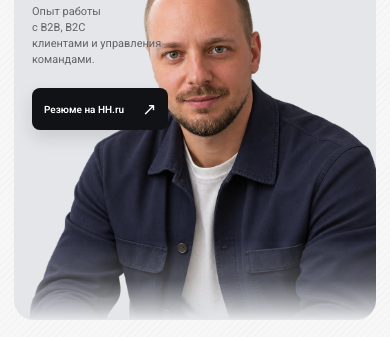
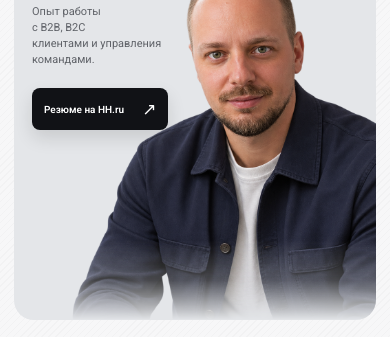
Before and after one commit to grachevandy-star/grachev-job, a plain HTML site: page jti1/index.html in a window 390 px wide. Shown: the part 202-539 px from the top of the page. Drawn offline with Linux system fonts and the light colour scheme.

Commit message:
Add files via upload

```diff
--- a/jti1/styles.css
+++ b/jti1/styles.css
@@ -1116,7 +1116,7 @@ body.modal-open {
   .portrait {
     position: absolute;
     z-index: 2;
-    right: -8%;
+    right: -20%;
     bottom: 0;
     width: 108%;
     height: auto;
@@ -1152,7 +1152,7 @@ body.modal-open {
   }
 
   .portrait {
-    right: -8%;
+    right: -20%;
     width: 108%;
     bottom: 0;
   }
```
